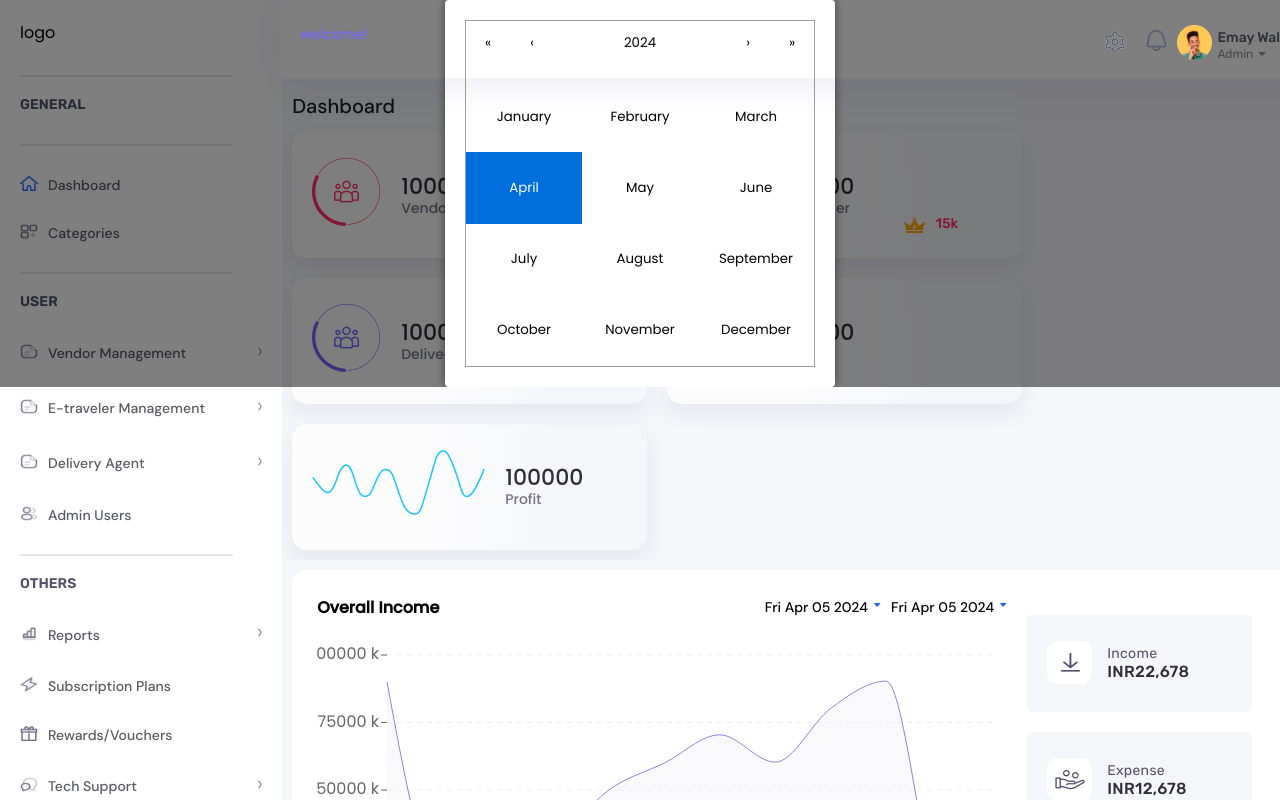
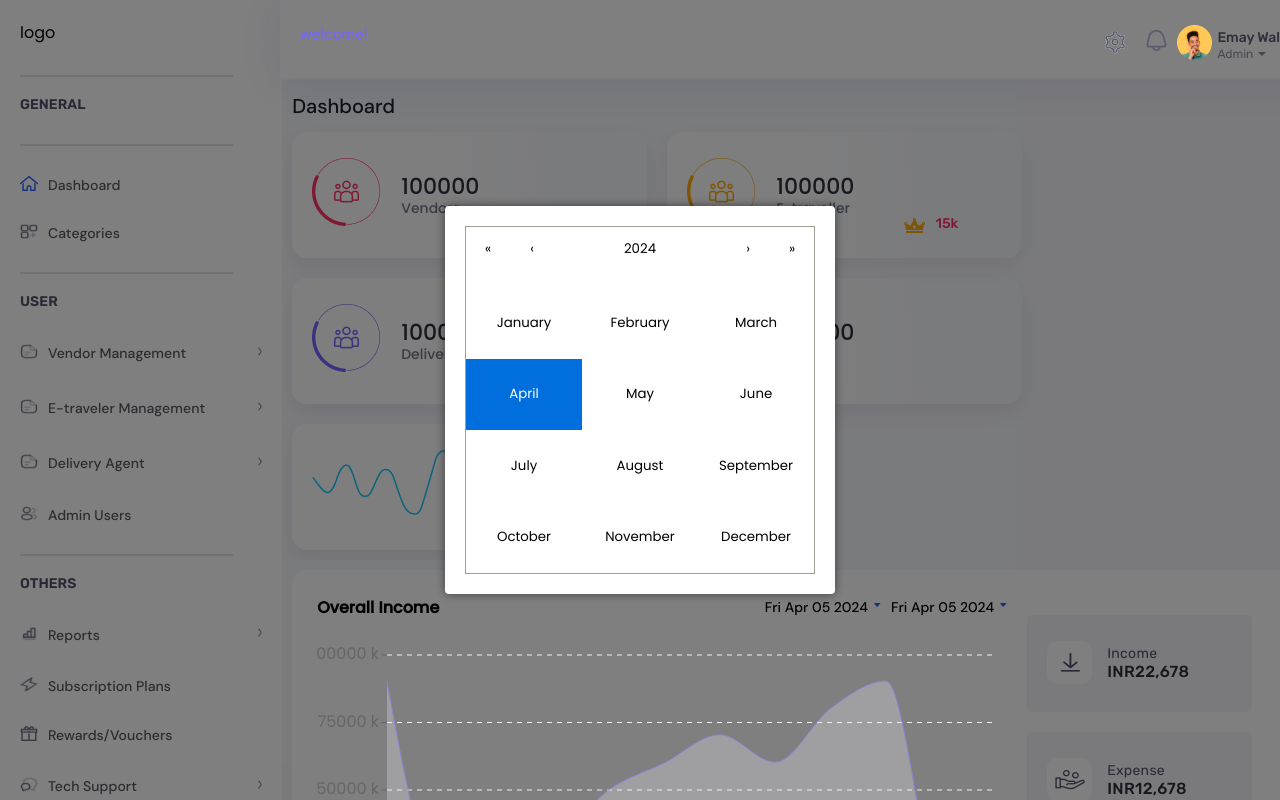
Before and after one commit to ahswathi/rd-locker, a React (Create React App) app: page / in a window 1280 px wide. Both pictures are taken after a click on the picture 876 px from the left and 605 px from the top of the page. Shown: the top 800 px of the page. Built offline with nearby package versions, Linux system fonts and the light colour scheme.

Commit message:
nav fixed

```diff
--- a/src/component/Style.module.css
+++ b/src/component/Style.module.css
@@ -413,7 +413,7 @@
     top: 0;
     left: 0;
     width: 100%;
-    height: fit-content;
+    height: 100%;
     background-color: rgba(0, 0, 0, 0.5);
     display: flex;
     justify-content: center;
--- a/src/layout/Layout.js
+++ b/src/layout/Layout.js
@@ -16,9 +16,9 @@ const Layout = ({ children }) => {
   useEffect(() => {
     if (token) {
       setLayout(true)
-      if (!path) {
-        navigate('/dashboard')
-      }
+      // if (!path) {
+      //   navigate('/dashboard')
+      // }
     } else {
       navigate('/')
     }
--- a/src/sidebar/Sidebar.js
+++ b/src/sidebar/Sidebar.js
@@ -20,7 +20,7 @@ const Sidebar = ({ children }) => {
 
     <div className={Styles.width} style={{marginTop:30}}>
         <img src='./dashbord.png' style={{width:18,height:15,}}/>
-        <div onClick={() => navigate('/dashboard')} className={Styles.dashboardText}>
+        <div onClick={() => navigate('/')} className={Styles.dashboardText}>
            Dashboard
         </div>
     </div>
```
